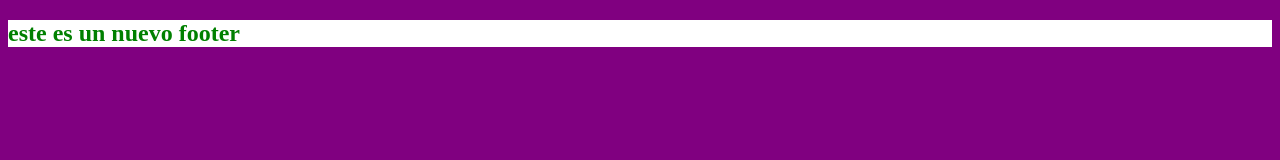
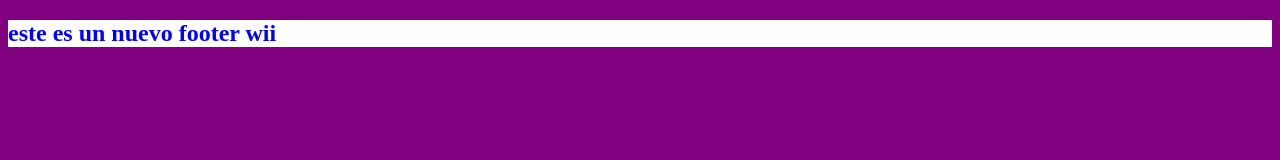
Before and after one commit to susanajimenez18/Gitramitas, a plain HTML site: page index.html in a window 1280 px wide. Drawn offline with Linux system fonts and the light colour scheme.

Commit message:
nuevo footer v2

```diff
--- a/index.html
+++ b/index.html
@@ -12,7 +12,7 @@
 
     <footer class="footer">
 
-        <h2>este es un nuevo footer</h2>
+        <h2>este es un nuevo footer wii</h2>
 
     </footer>
 
--- a/styles.css
+++ b/styles.css
@@ -7,5 +7,5 @@ body {
 }
 
 h2 {
-    color: green;
+    color: blue;
 }
```
